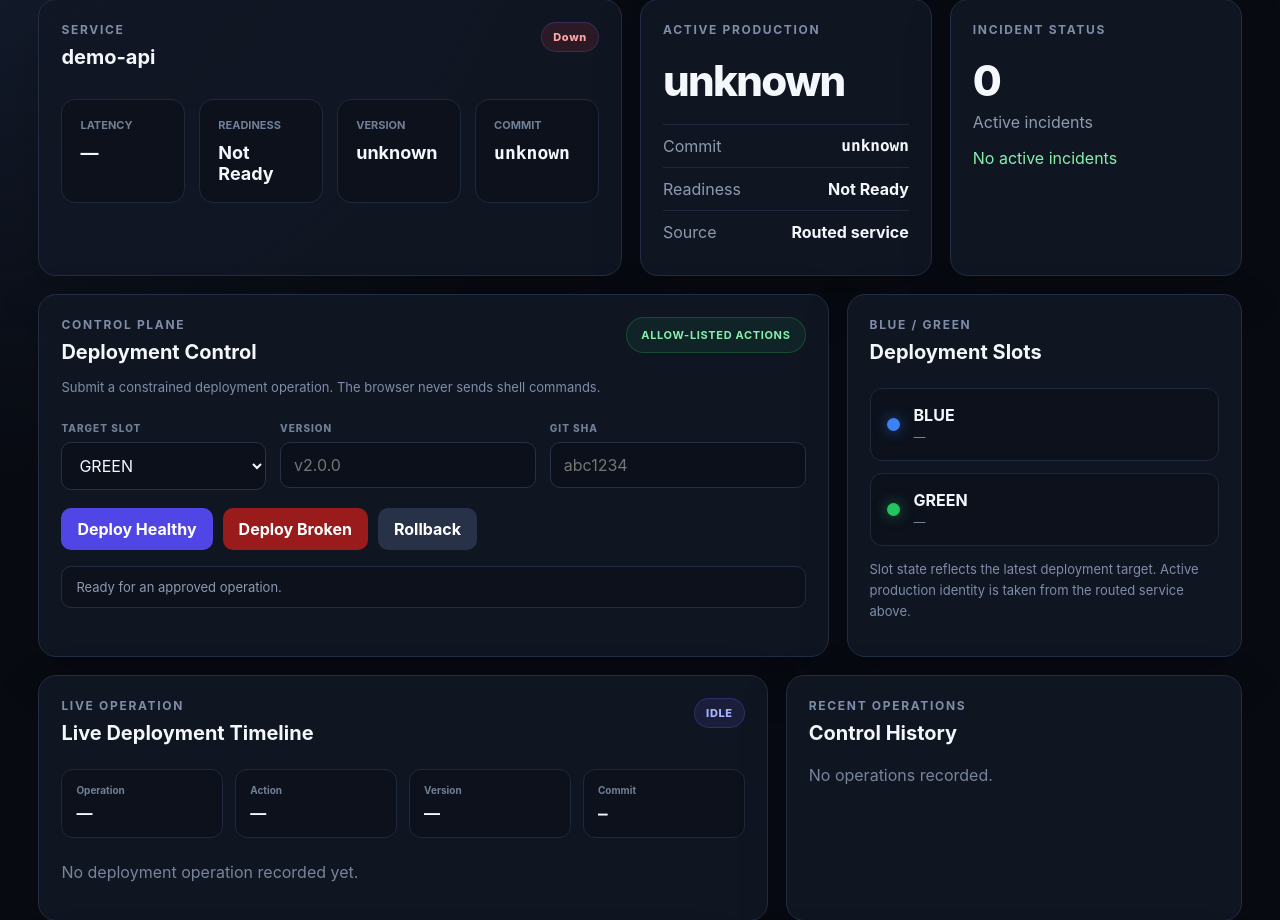
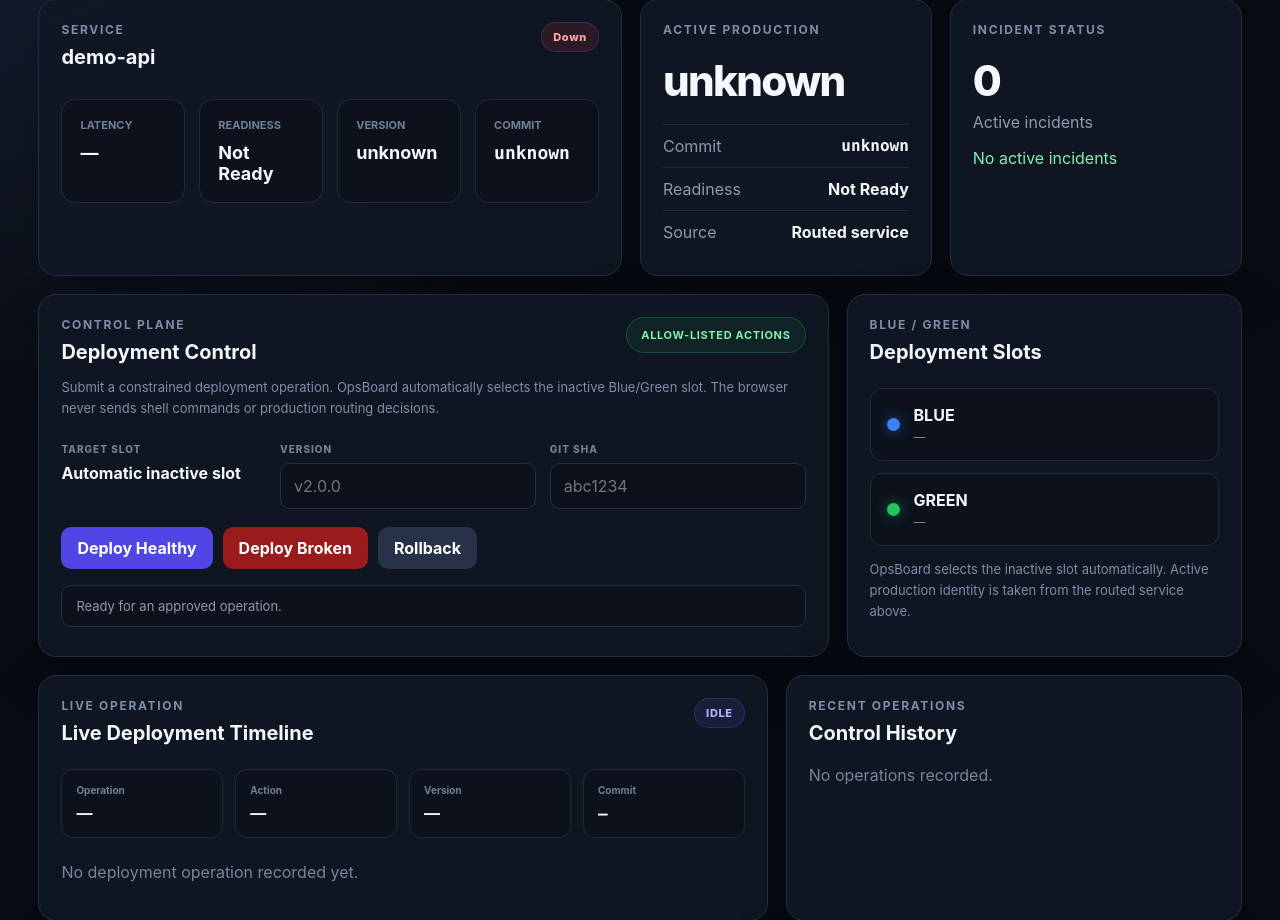
Before and after one commit to Mishkaaass/ci-cd-lab, a FastAPI app: template templates/dashboard.html in a window 1280 px wide. Shown: the part 193-1113 px from the top of the page. Run offline with FastAPI, Linux system fonts and the light colour scheme; the template is opened without the code that fills it, so the values that code supplies are empty; parts of the project's set-up code (start-up, migrations or seed data) failed here and were passed over.

Commit message:
Select deployment slot automatically

```diff
--- a/app.py
+++ b/app.py
@@ -1,6 +1,8 @@
 import os
+import re
 from collections.abc import Callable
 from contextlib import asynccontextmanager
+from pathlib import Path
 from typing import Annotated
 
 from fastapi import (
@@ -50,6 +52,13 @@ DatabaseSession = Annotated[
 
 OperationDispatcher = Callable[[int], None]
 
+NGINX_ACTIVE_BACKEND_CONFIG = Path("nginx/active_backend.inc")
+
+ACTIVE_BACKEND_PATTERN = re.compile(
+    r"^\s*server demo-(blue|green):8000;\s*$",
+    re.MULTILINE,
+)
+
 
 def get_operation_dispatcher() -> OperationDispatcher:
     return dispatch_operation
@@ -61,9 +70,47 @@ OperationDispatcherDependency = Annotated[
 ]
 
 
+def resolve_inactive_slot(
+    config_path: str | Path = NGINX_ACTIVE_BACKEND_CONFIG,
+) -> str:
+    content = Path(
+        config_path,
+    ).read_text()
+
+    matches = ACTIVE_BACKEND_PATTERN.findall(
+        content,
+    )
+
+    if len(matches) != 1:
+        raise ValueError("Unable to determine active production slot")
+
+    active_slot = matches[0]
+
+    if active_slot == "blue":
+        return "green"
+
+    return "blue"
+
+
+def deployment_target_slot() -> str:
+    try:
+        return resolve_inactive_slot()
+    except (
+        OSError,
+        ValueError,
+    ) as exc:
+        raise HTTPException(
+            status_code=503,
+            detail=("Unable to determine active production slot"),
+        ) from exc
+
+
 @asynccontextmanager
 async def lifespan(app: FastAPI):
-    Base.metadata.create_all(bind=engine)
+    Base.metadata.create_all(
+        bind=engine,
+    )
+
     yield
 
 
@@ -75,7 +122,9 @@ app = FastAPI(
 
 app.mount(
     "/static",
-    StaticFiles(directory="static"),
+    StaticFiles(
+        directory="static",
+    ),
     name="static",
 )
 
@@ -102,9 +151,17 @@ def dashboard(
 ):
     service = fetch_demo_service_status()
 
-    deployments = list_deployments(db)[:10]
-    incidents = list_incidents(db)[:10]
-    operations = list_operations(db)[:10]
+    deployments = list_deployments(
+        db,
+    )[:10]
+
+    incidents = list_incidents(
+        db,
+    )[:10]
+
+    operations = list_operations(
+        db,
+    )[:10]
 
     active_incidents = [
         incident for incident in incidents if incident.status == "active"
@@ -124,11 +181,11 @@ def dashboard(
             ),
             "service": service,
             "deployments": deployments,
-            "latest_deployment": latest_deployment,
+            "latest_deployment": (latest_deployment),
             "incidents": incidents,
-            "active_incidents": active_incidents,
+            "active_incidents": (active_incidents),
             "operations": operations,
-            "latest_operation": latest_operation,
+            "latest_operation": (latest_operation),
         },
     )
 
@@ -205,7 +262,9 @@ def add_deployment(
 def deployments(
     db: DatabaseSession,
 ):
-    return list_deployments(db)
+    return list_deployments(
+        db,
+    )
 
 
 @app.post(
@@ -230,7 +289,9 @@ def add_incident(
 def incidents(
     db: DatabaseSession,
 ):
-    return list_incidents(db)
+    return list_incidents(
+        db,
+    )
 
 
 @app.post(
@@ -302,10 +363,12 @@ def deploy_healthy(
     db: DatabaseSession,
     dispatcher: OperationDispatcherDependency,
 ):
+    slot = deployment_target_slot()
+
     operation = queue_or_conflict(
         db,
         action="deploy_healthy",
-        slot=payload.slot,
+        slot=slot,
         version=payload.version,
         git_sha=payload.git_sha,
     )
@@ -330,10 +393,12 @@ def deploy_broken(
     db: DatabaseSession,
     dispatcher: OperationDispatcherDependency,
 ):
+    slot = deployment_target_slot()
+
     operation = queue_or_conflict(
         db,
         action="deploy_broken",
-        slot=payload.slot,
+        slot=slot,
         version=payload.version,
         git_sha=payload.git_sha,
     )
@@ -378,7 +443,9 @@ def rollback(
 def operations(
     db: DatabaseSession,
 ):
-    return list_operations(db)
+    return list_operations(
+        db,
+    )
 
 
 @app.get(
@@ -397,7 +464,7 @@ def operation(
     if result is None:
         raise HTTPException(
             status_code=404,
-            detail="Operation not found",
+            detail=("Operation not found"),
         )
 
     return result
--- a/static/dashboard.js
+++ b/static/dashboard.js
@@ -1,11 +1,6 @@
 const ACTIVE_STATUSES = new Set([
     "queued",
     "running",
-]);
-
-const terminalStatuses = new Set([
-    "success",
-    "failed",
 ]);
 
 
@@ -65,8 +60,13 @@ function normalizeValue(value) {
 
 
 function updateSlotDisplay(operation) {
-    const blueState = byId("blue-slot-state");
-    const greenState = byId("green-slot-state");
+    const blueState = byId(
+        "blue-slot-state",
+    );
+
+    const greenState = byId(
+        "green-slot-state",
+    );
 
     if (!blueState || !greenState) {
         return;
@@ -76,46 +76,69 @@ function updateSlotDisplay(operation) {
     greenState.textContent = "—";
 
     if (operation?.slot === "blue") {
-        blueState.textContent = "Latest target";
+        blueState.textContent =
+            "Latest target";
     }
 
     if (operation?.slot === "green") {
-        greenState.textContent = "Latest target";
+        greenState.textContent =
+            "Latest target";
     }
 }
 
 
 function createTimelineStep(step) {
-    const wrapper = document.createElement("div");
+    const wrapper =
+        document.createElement("div");
 
     wrapper.className =
         `timeline-step timeline-${step.status}`;
 
-    const marker = document.createElement("div");
-    marker.className = "timeline-marker";
+    const marker =
+        document.createElement("div");
 
-    const content = document.createElement("div");
+    marker.className =
+        "timeline-marker";
 
-    const title = document.createElement("strong");
+    const content =
+        document.createElement("div");
+
+    const title =
+        document.createElement("strong");
+
     title.textContent = step.name;
 
-    const status = document.createElement("span");
+    const status =
+        document.createElement("span");
+
     status.textContent =
-        step.status.charAt(0).toUpperCase() +
-        step.status.slice(1);
+        step.status.charAt(0).toUpperCase()
+        + step.status.slice(1);
 
-    content.appendChild(title);
-    content.appendChild(status);
+    content.appendChild(
+        title,
+    );
 
-    wrapper.appendChild(marker);
-    wrapper.appendChild(content);
+    content.appendChild(
+        status,
+    );
+
+    wrapper.appendChild(
+        marker,
+    );
+
+    wrapper.appendChild(
+        content,
+    );
 
     return wrapper;
 }
 
 
 function renderTimeline(operation) {
-    const timeline = byId("operation-timeline");
+    const timeline = byId(
+        "operation-timeline",
+    );
 
     if (!timeline) {
         return;
@@ -124,20 +147,26 @@ function renderTimeline(operation) {
     timeline.replaceChildren();
 
     if (!operation?.steps?.length) {
-        const empty = document.createElement("p");
+        const empty =
+            document.createElement("p");
 
         empty.className = "empty";
+
         empty.textContent =
             "No deployment operation recorded yet.";
 
-        timeline.appendChild(empty);
+        timeline.appendChild(
+            empty,
+        );
 
         return;
     }
 
     for (const step of operation.steps) {
         timeline.appendChild(
-            createTimelineStep(step),
+            createTimelineStep(
+                step,
+            ),
         );
     }
 }
@@ -160,12 +189,16 @@ function renderOperation(operation) {
 
     setText(
         "operation-version",
-        normalizeValue(operation.version),
+        normalizeValue(
+            operation.version,
+        ),
     );
 
     setText(
         "operation-git-sha",
-        normalizeValue(operation.git_sha),
+        normalizeValue(
+            operation.git_sha,
+        ),
     );
 
     setText(
@@ -173,14 +206,21 @@ function renderOperation(operation) {
         operation.status.toUpperCase(),
     );
 
-    updateSlotDisplay(operation);
-    renderTimeline(operation);
+    updateSlotDisplay(
+        operation,
+    );
+
+    renderTimeline(
+        operation,
+    );
 
     const isActive = ACTIVE_STATUSES.has(
         operation.status,
     );
 
-    setControlsDisabled(isActive);
+    setControlsDisabled(
+        isActive,
+    );
 
     if (operation.status === "queued") {
         setFeedback(
@@ -212,7 +252,9 @@ function renderOperation(operation) {
 }
 
 
-function renderOperationHistory(operations) {
+function renderOperationHistory(
+    operations,
+) {
     const container = byId(
         "operation-history",
     );
@@ -224,57 +266,91 @@ function renderOperationHistory(operations) {
     container.replaceChildren();
 
     if (!operations.length) {
-        const empty = document.createElement("p");
+        const empty =
+            document.createElement("p");
 
         empty.className = "empty";
+
         empty.textContent =
             "No operations recorded.";
 
-        container.appendChild(empty);
+        container.appendChild(
+            empty,
+        );
 
         return;
     }
 
-    for (const operation of operations.slice(0, 10)) {
-        const row = document.createElement("div");
+    for (
+        const operation
+        of operations.slice(0, 10)
+    ) {
+        const row =
+            document.createElement("div");
 
         row.className =
             "operation-history-row";
 
-        const left = document.createElement("div");
+        const left =
+            document.createElement("div");
 
-        const title = document.createElement("strong");
+        const title =
+            document.createElement("strong");
 
         title.textContent =
             `#${operation.id} ${operation.action}`;
 
-        const release = document.createElement("p");
+        const release =
+            document.createElement("p");
 
         release.textContent =
             operation.version || "rollback";
 
-        left.appendChild(title);
-        left.appendChild(release);
+        left.appendChild(
+            title,
+        );
 
-        const status = document.createElement("span");
+        left.appendChild(
+            release,
+        );
+
+        const status =
+            document.createElement("span");
 
         status.textContent =
             operation.status.toUpperCase();
 
-        row.appendChild(left);
-        row.appendChild(status);
+        row.appendChild(
+            left,
+        );
 
-        container.appendChild(row);
+        row.appendChild(
+            status,
+        );
+
+        container.appendChild(
+            row,
+        );
     }
 }
 
 
 async function parseError(response) {
     try {
-        const payload = await response.json();
+        const payload =
+            await response.json();
 
         if (payload.detail) {
+            if (
+                typeof payload.detail
+                === "string"
+            ) {
                 return payload.detail;
+            }
+
+            return JSON.stringify(
+                payload.detail,
+            );
         }
     } catch {
         return `HTTP ${response.status}`;
@@ -285,21 +361,23 @@ async function parseError(response) {
 
 
 function deploymentPayload() {
-    const slot = byId("deployment-slot")?.value;
     const version =
-        byId("deployment-version")?.value.trim();
+        byId(
+            "deployment-version",
+        )?.value.trim();
 
     const gitSha =
-        byId("deployment-git-sha")?.value.trim();
+        byId(
+            "deployment-git-sha",
+        )?.value.trim();
 
-    if (!slot || !version || !gitSha) {
+    if (!version || !gitSha) {
         throw new Error(
-            "Target slot, version and Git SHA are required.",
+            "Version and Git SHA are required.",
         );
     }
 
     return {
-        slot,
         version,
         git_sha: gitSha,
     };
@@ -308,20 +386,24 @@ function deploymentPayload() {
 
 async function submitOperation(action) {
     let endpoint;
-    let options = {
+
+    const options = {
         method: "POST",
         headers: {
-            "Content-Type": "application/json",
+            "Content-Type":
+                "application/json",
         },
     };
 
     if (action === "rollback") {
-        endpoint = "/api/operations/rollback";
+        endpoint =
+            "/api/operations/rollback";
     } else {
         let payload;
 
         try {
-            payload = deploymentPayload();
+            payload =
+                deploymentPayload();
         } catch (error) {
             setFeedback(
                 error.message,
@@ -337,10 +419,15 @@ async function submitOperation(action) {
                 : "/api/operations/deploy-broken"
         );
 
-        options.body = JSON.stringify(payload);
+        options.body =
+            JSON.stringify(
+                payload,
+            );
     }
 
-    setControlsDisabled(true);
+    setControlsDisabled(
+        true,
+    );
 
     setFeedback(
         "Submitting approved operation...",
@@ -355,18 +442,25 @@ async function submitOperation(action) {
 
         if (!response.ok) {
             throw new Error(
-                await parseError(response),
+                await parseError(
+                    response,
+                ),
             );
         }
 
-        const operation = await response.json();
+        const operation =
+            await response.json();
 
-        renderOperation(operation);
+        renderOperation(
+            operation,
+        );
 
         await refreshOperations();
 
     } catch (error) {
-        setControlsDisabled(false);
+        setControlsDisabled(
+            false,
+        );
 
         setFeedback(
             error.message,
@@ -389,14 +483,18 @@ async function refreshOperations() {
         const operations =
             await response.json();
 
-        renderOperationHistory(operations);
+        renderOperationHistory(
+            operations,
+        );
 
         if (operations.length > 0) {
             renderOperation(
                 operations[0],
             );
         } else {
-            setControlsDisabled(false);
+            setControlsDisabled(
+                false,
+            );
         }
 
     } catch {
@@ -430,22 +528,30 @@ function updateServiceStatus(service) {
 
     setText(
         "service-version",
-        normalizeValue(service.version),
+        normalizeValue(
+            service.version,
+        ),
     );
 
     setText(
         "service-git-sha",
-        normalizeValue(service.git_sha),
+        normalizeValue(
+            service.git_sha,
+        ),
     );
 
     setText(
         "production-version",
-        normalizeValue(service.version),
+        normalizeValue(
+            service.version,
+        ),
     );
 
     setText(
         "production-git-sha",
-        normalizeValue(service.git_sha),
+        normalizeValue(
+            service.git_sha,
+        ),
     );
 
     setText(
@@ -455,12 +561,15 @@ function updateServiceStatus(service) {
             : "Not Ready",
     );
 
-    const status = byId("service-status");
+    const status = byId(
+        "service-status",
+    );
 
     if (status) {
         status.textContent =
-            service.status.charAt(0).toUpperCase() +
-            service.status.slice(1);
+            service.status.charAt(0)
+            .toUpperCase()
+            + service.status.slice(1);
 
         status.className =
             `status status-${service.status}`;
@@ -478,9 +587,12 @@ async function refreshService() {
             return;
         }
 
-        const service = await response.json();
+        const service =
+            await response.json();
 
-        updateServiceStatus(service);
+        updateServiceStatus(
+            service,
+        );
 
     } catch {
         return;
@@ -489,24 +601,27 @@ async function refreshService() {
 
 
 function connectActions() {
-    byId("deploy-healthy-button")
-        ?.addEventListener(
+    byId(
+        "deploy-healthy-button",
+    )?.addEventListener(
         "click",
         () => submitOperation(
             "deploy_healthy",
         ),
     );
 
-    byId("deploy-broken-button")
-        ?.addEventListener(
+    byId(
+        "deploy-broken-button",
+    )?.addEventListener(
         "click",
         () => submitOperation(
             "deploy_broken",
         ),
     );
 
-    byId("rollback-button")
-        ?.addEventListener(
+    byId(
+        "rollback-button",
+    )?.addEventListener(
         "click",
         () => submitOperation(
             "rollback",
--- a/templates/dashboard.html
+++ b/templates/dashboard.html
@@ -243,29 +243,25 @@
 
             <p class="control-description">
                 Submit a constrained deployment operation.
-                The browser never sends shell commands.
+                OpsBoard automatically selects the inactive
+                Blue/Green slot. The browser never sends
+                shell commands or production routing decisions.
             </p>
 
 
             <div class="deployment-form">
 
-                <label class="form-field">
+                <div class="form-field">
 
                     <span>
                         TARGET SLOT
                     </span>
 
-                    <select id="deployment-slot">
-                        <option value="green">
-                            GREEN
-                        </option>
+                    <strong>
+                        Automatic inactive slot
+                    </strong>
 
-                        <option value="blue">
-                            BLUE
-                        </option>
-                    </select>
-
-                </label>
+                </div>
 
 
                 <label class="form-field">
@@ -412,7 +408,7 @@
 
 
             <p class="slot-note">
-                Slot state reflects the latest deployment target.
+                OpsBoard selects the inactive slot automatically.
                 Active production identity is taken from the routed
                 service above.
             </p>
```
Also changed, not shown: opsboard/schemas.py (+3 -4 lines), tests/test_dashboard.py (+23 -5 lines), tests/test_operation_api.py (+105 -20 lines). Lines whose indentation alone changed are shown as unchanged.
